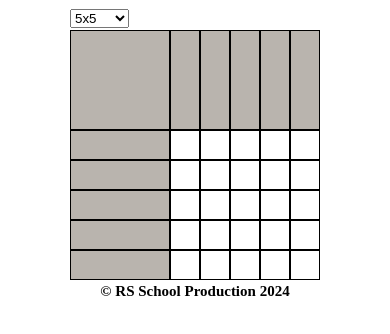
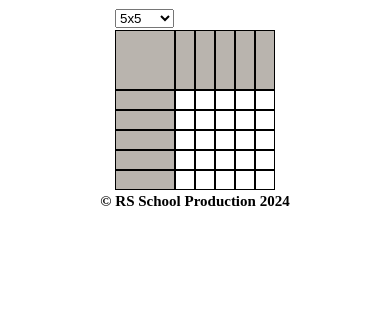
Before and after one commit to Mitsuhitomeow/nonograms, a website built with Vite: page nonograms/src/index.html in a window 390 px wide. Shown: the part 54-388 px from the top of the page. Built offline with nearby package versions, Linux system fonts and the light colour scheme.

Commit message:
feat: add adaptive

```diff
--- a/nonograms/src/js/create-elements/classCreatePlayground.js
+++ b/nonograms/src/js/create-elements/classCreatePlayground.js
@@ -40,8 +40,13 @@ export default class CreatePlayground {
         }
 
         this.columns.push(column);
+
+        // if (i !== 0 || j !== 0) {
+        //   this.matrix.push([]);
+        // }
       }
     }
+    // console.log(this.matrix)
   }
 
   addClick() {
--- a/nonograms/src/styles/components/_playground.scss
+++ b/nonograms/src/styles/components/_playground.scss
@@ -8,12 +8,21 @@
 
   display: flex;
   flex-direction: column;
+
+  @media screen and (max-width:610px) {
+    width: 20px;
+  }
 }
 
 .column {
+  height: 30px;
+
   cursor: pointer;
   border: 1px solid black;
-  height: 30px;
+
+  @media screen and (max-width:610px) {
+    height: 20px;
+  }
 }
 
 .black {
@@ -23,10 +32,14 @@
 .hint {
   height: 30px;
   border: 1px solid;
+
+  @media screen and (max-width:610px) {
+    height: 20px;
+  }
 }
 
 .hint__top {
-  height: 100px;
+  height: 60px;
 }
 
 .hint__background {
@@ -34,8 +47,9 @@
 }
 
 .first__row {
-  width: 100px;
+  width: 60px;
 }
+
 // * {
 //   border: 1px solid red;
 // }
```
